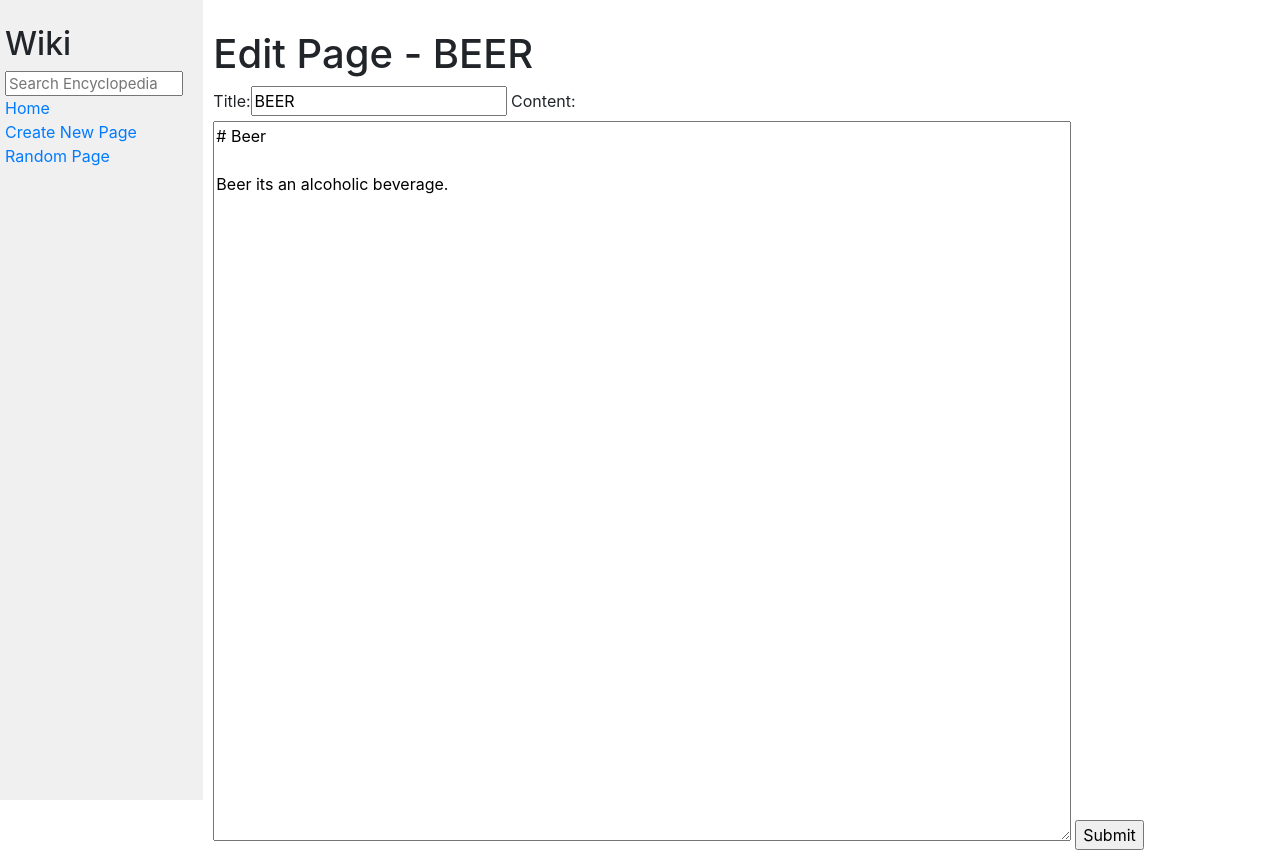
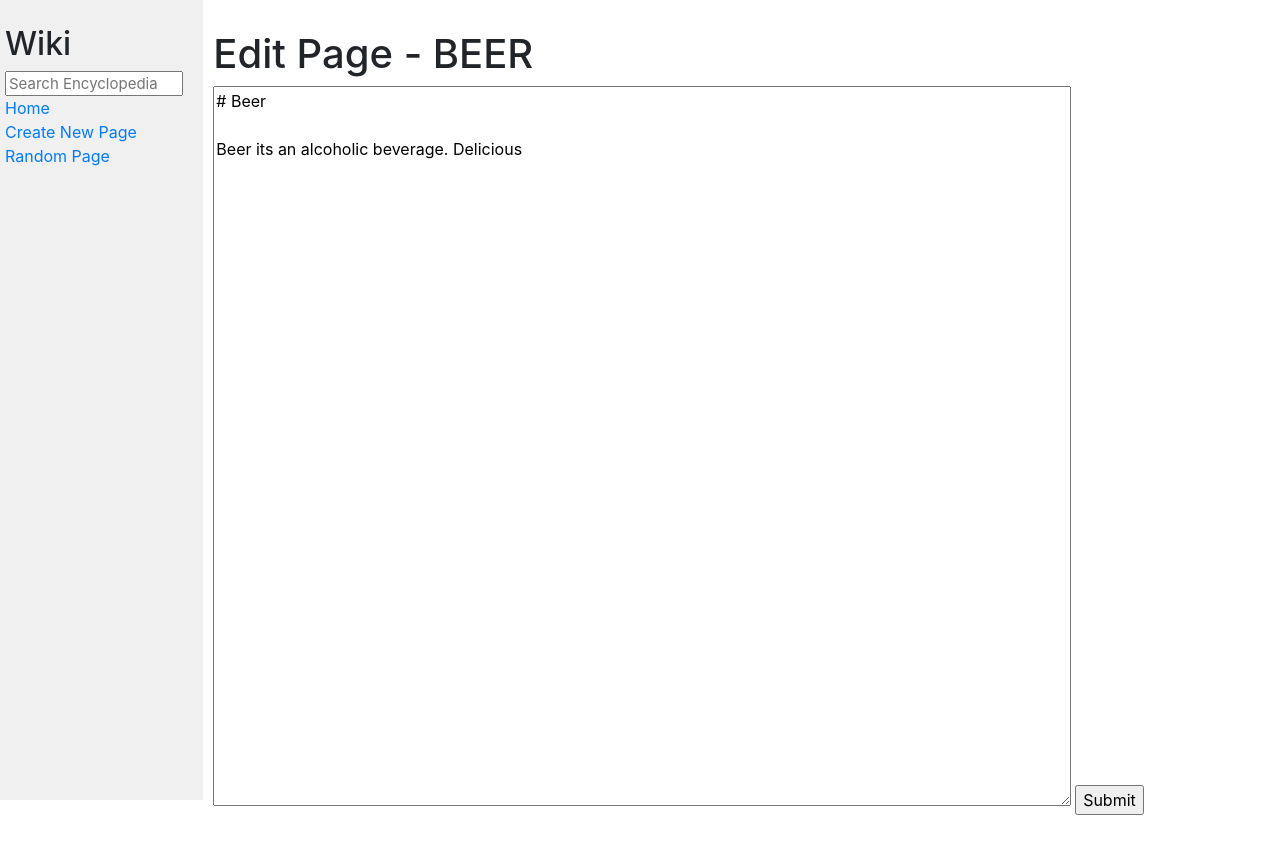
Before and after one commit to rafaelmourato/wiki_css50, a Django app: page /editPage/BEER/ in a window 1280 px wide. After the commit the page ends 815 px from the top, so only its background shows below. Run offline with Django 3.2, Linux system fonts and the light colour scheme; some libraries are stand-ins or nearby versions.

Commit message:
adjusting a few mistakes made to accurately attend to the specifications

```diff
--- a/encyclopedia/templates/encyclopedia/editpage.html
+++ b/encyclopedia/templates/encyclopedia/editpage.html
@@ -8,7 +8,7 @@
     <h1>Edit Page - {{ head }}</h1>
     <form action="{% url 'editpage' head%}" method="post">
     {% csrf_token %}
-        {{ form }}
+        {{ form.content }}
         <input type="submit" name="save">
     </form>
 {% endblock %}
--- a/encyclopedia/templates/encyclopedia/index.html
+++ b/encyclopedia/templates/encyclopedia/index.html
@@ -6,6 +6,7 @@
 
 {% block body %}
     <h1>All Pages</h1>
+    <p> This is a local encyclopedia that you can sotre information on your personal disk.</p>
 
     <ul>
         {% for entry in entries %}
--- a/encyclopedia/templates/encyclopedia/layout.html
+++ b/encyclopedia/templates/encyclopedia/layout.html
@@ -12,7 +12,8 @@
         <div class="row">
             <div class="sidebar col-lg-2 col-md-3">
                 <h2>Wiki</h2>
-                <form>
+                <form action="{% url 'index' %}" method="Get">
+                    {% csrf_token %}
                     <input class="search" type="text" name="q" placeholder="Search Encyclopedia">
                 </form>
                 <div>
--- a/encyclopedia/templates/encyclopedia/notfound.html
+++ b/encyclopedia/templates/encyclopedia/notfound.html
@@ -5,6 +5,7 @@
 {% endblock %}
 
 {% block body %}
-    <h1>Page Not Found</h1>
-
+    <div><h1>Page Not Found</h1></div>
+    <div><p>The page that you tried to find is not yet in this encyclopedia,would you like to create a new one? </p></div>
+    <div><a href="{% url 'newpage' %}">Create New Page</a></div>
 {% endblock %}
--- a/encyclopedia/templates/encyclopedia/page.html
+++ b/encyclopedia/templates/encyclopedia/page.html
@@ -6,5 +6,6 @@
 
 {% block body%}
     <div>{{ content|safe }}</div>
+    <div></div>
     <a href="{% url 'editpage' title %}">Edit Page</a>
 {% endblock %}
--- a/encyclopedia/views.py
+++ b/encyclopedia/views.py
@@ -69,18 +69,14 @@ def randomPage(request):
 
 def editPage(request,title):
     if request.method == "POST":
-        form = PageForm(request.POST)
-        if form.is_valid():
-            title = form.cleaned_data["title"]
-            content = form.cleaned_data["content"]
-            util.save_entry(title,content)
-            return redirect('page', page=title)
+        content = request.POST.get("content")  # pega só o conteúdo
+        util.save_entry(title, content)
+        return redirect('page', page=title)
     else:
         content = util.get_entry(title)
         return render(request, "encyclopedia/editpage.html", {
             "head": title,
             "form": PageForm(initial={
-                "title": title,
                 "content": content
             })
         })
--- a/entries/BEER.md
+++ b/entries/BEER.md
@@ -1,3 +1,3 @@
 # Beer
 
-Beer its an alcoholic beverage.
+Beer its an alcoholic beverage. Delicious
```
Also changed, not shown: entries/CSS.md (+1 -1 lines), entries/Fala Comigo.md (+2 -0 lines), entries/Mongolia.md (added, +3 -0 lines).
